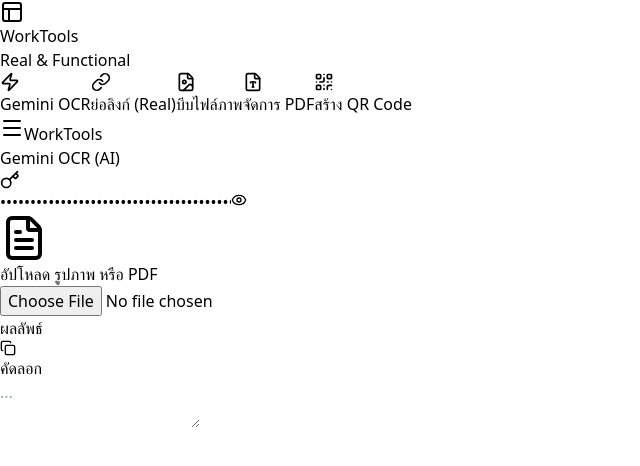
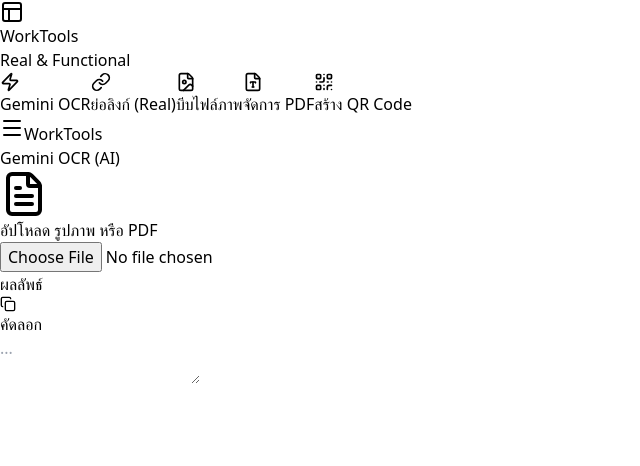
Before and after one commit to Malztt/my-tools-app, a React (Vite) app: page / in a window 1280 px wide. Shown: the top 466 px of the page, without its empty margins (0-640 px from the left). Built offline with nearby package versions, Linux system fonts and the light colour scheme.

Commit message:
UI: Hide API Key input field

```diff
--- a/src/App.jsx
+++ b/src/App.jsx
@@ -404,13 +404,7 @@ const GeminiOCR = () => {
   return (
     <div className="max-w-3xl mx-auto space-y-6 animate-fade-in">
       <div className="text-center space-y-2"><h2 className="text-2xl font-bold text-gray-800">Gemini OCR (AI)</h2></div>
-      <div className="bg-blue-50 p-4 rounded-xl border border-blue-100 flex gap-4 items-center">
-        <Key size={20} className="text-blue-700" />
-        <div className="relative flex-1">
-          <input type={showKey ? "text" : "password"} value={apiKey} onChange={(e) => setApiKey(e.target.value)} placeholder="Gemini API Key..." className="w-full pl-4 pr-10 py-2 rounded-lg border border-blue-200 outline-none" />
-          <button onClick={() => setShowKey(!showKey)} className="absolute right-2 top-2.5 text-blue-400"><Eye size={16} /></button>
-        </div>
-      </div>
+
       <div className="grid grid-cols-1 md:grid-cols-2 gap-6">
         <div onClick={() => !image && fileInputRef.current.click()} className={`bg-white p-6 rounded-2xl shadow-sm border border-gray-100 flex flex-col items-center justify-center min-h-[250px] ${!image ? 'cursor-pointer hover:bg-gray-50' : ''}`}>
           {!image ? <><FileText size={48} className="text-indigo-300 mb-4" /><p>อัปโหลด รูปภาพ หรือ PDF</p><input ref={fileInputRef} type="file" accept="image/*,application/pdf" onChange={handleFileUpload} className="hidden" /></> :
```
